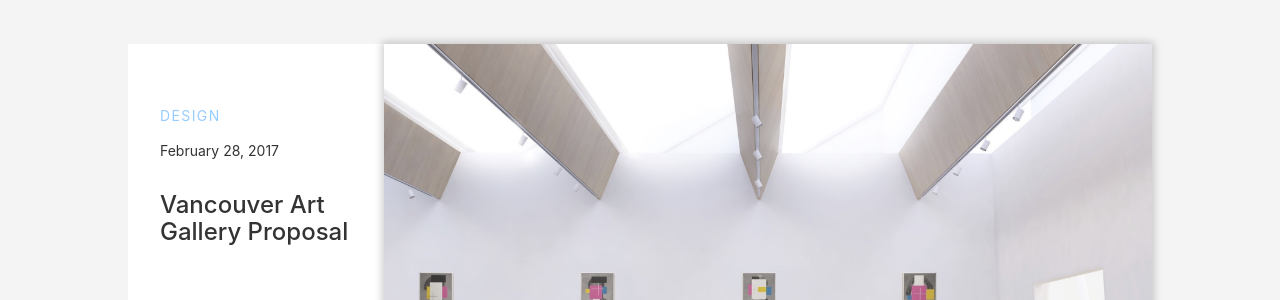
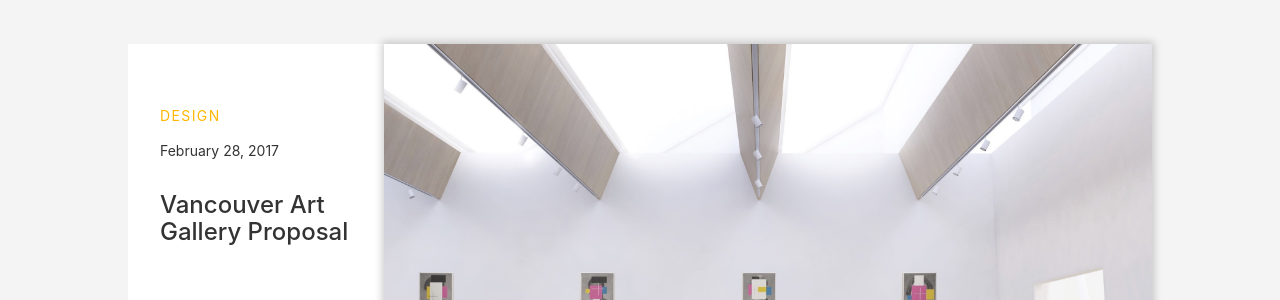
Before and after one commit to cniculescu/cniculescu.github.io, a Jekyll site: the page index.html, which Jekyll copies as it is, in a window 1280 px wide and 900 px high. Shown: the part 300-600 px from the top of the window. Built offline with Jekyll 4.4.1, drawn with Linux system fonts in a browser that asks for light colours.

Commit message:
Gold Design Color

```diff
--- a/index.html
+++ b/index.html
@@ -31,7 +31,7 @@
       <section class="cf mt3 bg-white">
         <div class="fl w-100 w-50-m w-25-l">
           <div class="pa3 pa4-ns h6-ns">
-            <h3 class="f6 normal ttu tracked mt4-ns light-blue">Design</h3>
+            <h3 class="f6 normal ttu tracked mt4-ns gold">Design</h3>
             <h4 class="f6 normal mb4 dark-gray">February 28, 2017</h4>
             <h2 class="f3 fw5 dark-gray">Vancouver Art Gallery Proposal</h2>
           </div>
@@ -74,7 +74,7 @@
     <a href="">
         <div class="fl bg-white w-100 w-50-m w-25-l">
           <div class="pa3 pa4-ns h6-ns">
-            <h3 class="f6 normal ttu tracked mt4-ns light-blue ">Design</h3>
+            <h3 class="f6 normal ttu tracked mt4-ns gold ">Design</h3>
             <h4 class="f6 normal mb4 dark-gray">March 1, 2017</h4>
             <h2 class="f3 fw5 dark-gray">Treehouse Structural Design Competition</h2>
           </div>
```
